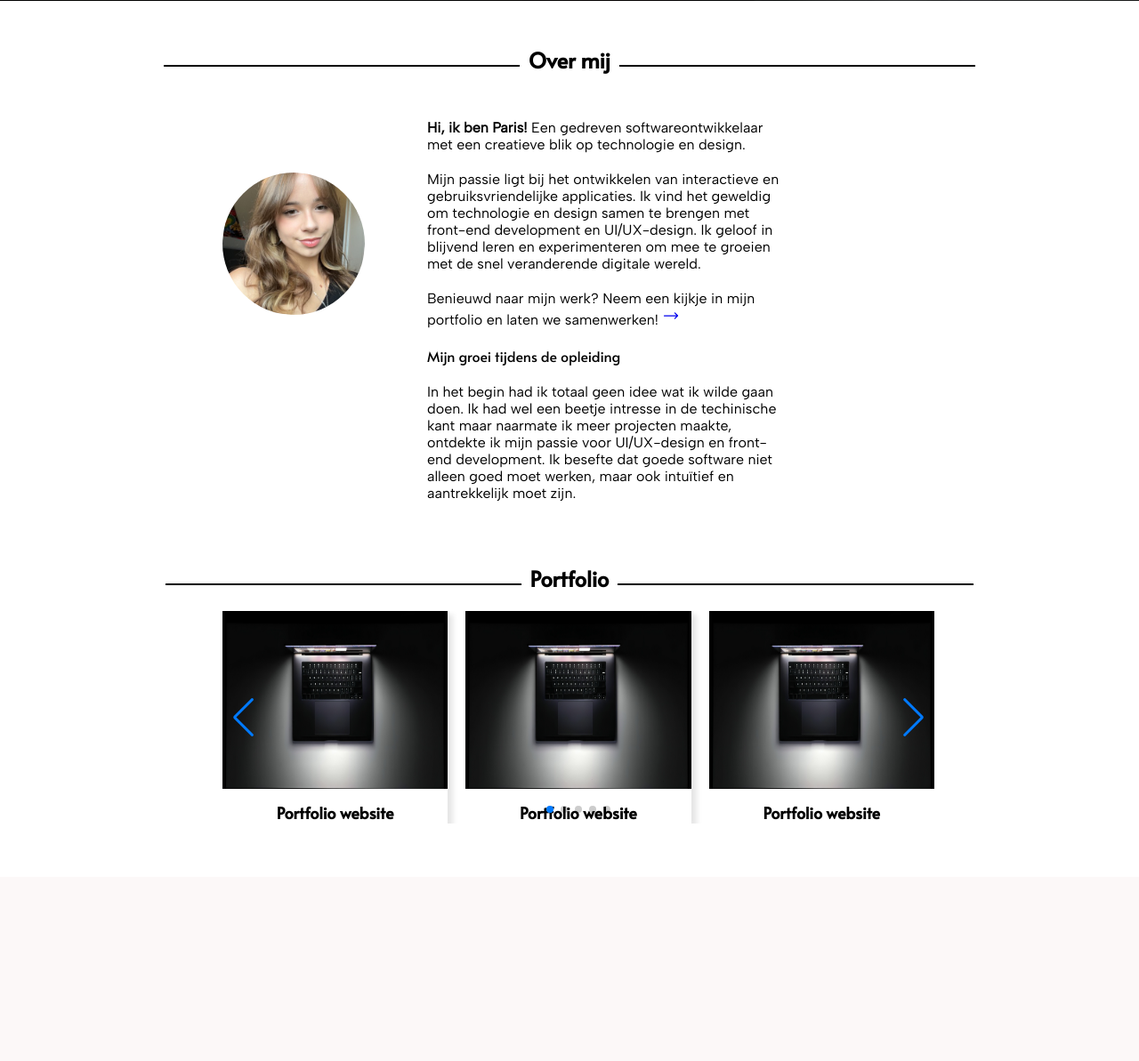
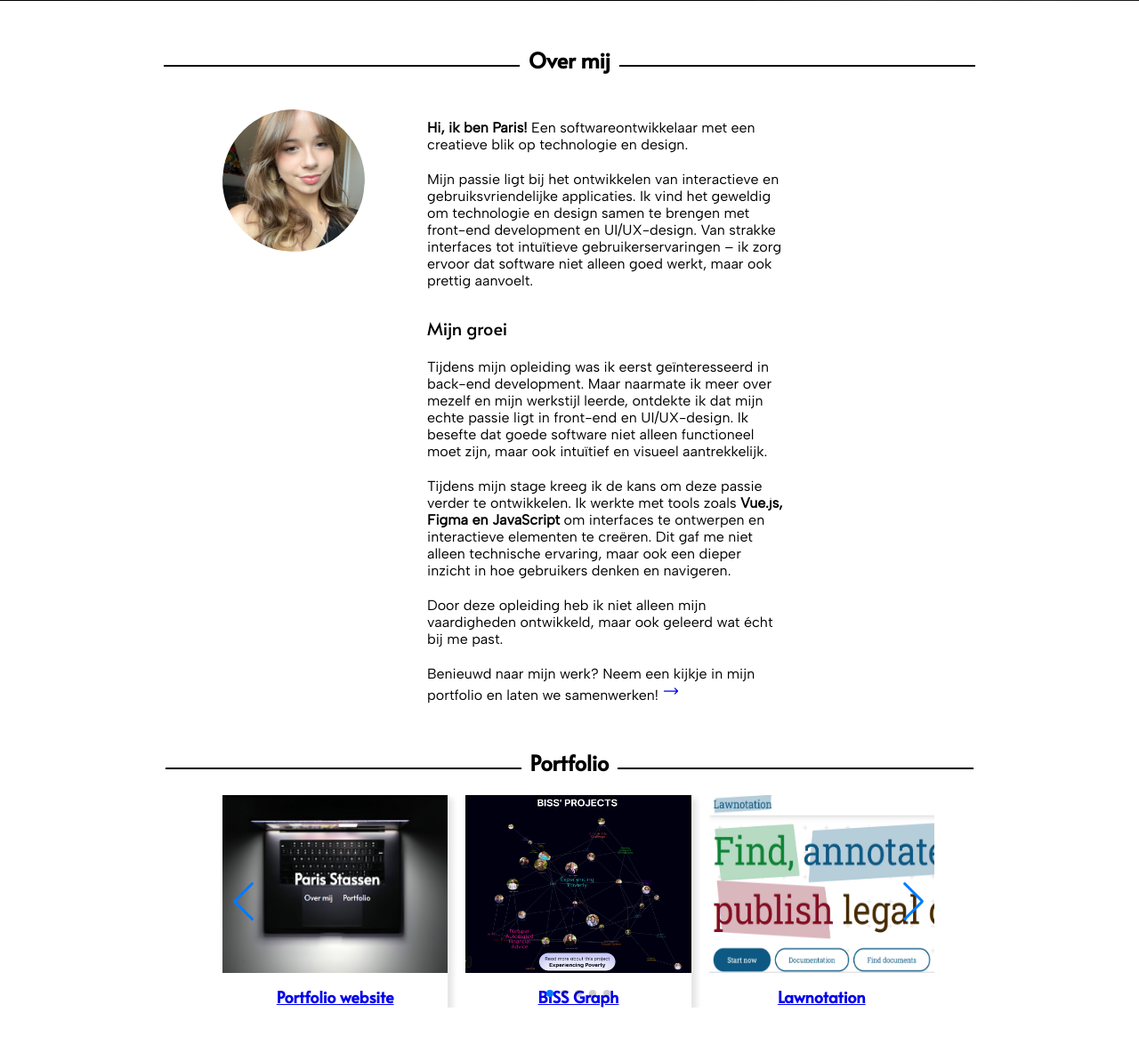
Before and after one commit to Parisxx/portfolio, a PHP site: page / in a window 1280 px wide. Shown: the part 799-1992 px from the top of the page at 89% size. Before the commit the page ends 1725 px from the top, so only its background shows below. Run offline with PHP 8.4, Linux system fonts and the light colour scheme.

Commit message:
fix: about me text aangepast feat: portfolio corousel toegevoegd

```diff
--- a/index.html
+++ b/index.html
@@ -6,8 +6,11 @@
     <title>Portfolio</title>
     <link rel="stylesheet" href="style.css">
     <link rel="stylesheet" href="https://cdn.jsdelivr.net/npm/swiper@11/swiper-bundle.min.css"/>
+    <link rel="icon" type="image/x-icon" href="src\images\profile.jpg">
 </head>
 <body>
+
+    <!-- Hero section -->
     <div class="hero">
         <div class="hero_overlay">
             <h1 class="hero_title">Paris Stassen</h1>
@@ -18,17 +21,33 @@
         </div>
     </div>
 
-
+    <!-- About me -->
     <div class="about_me">
         <h2 id="about_me" class="title">Over mij</h2>
         <div class="about_content">
             <img src="src/images/profile.jpg" alt="Paris Stassen" class="profile_pic">
             <div class="about_text">
-                <p><b>Hi, ik ben Paris!</b> Een gedreven softwareontwikkelaar met een creatieve blik op technologie en design.</p>
+                <p><b>Hi, ik ben Paris!</b> Een softwareontwikkelaar met een creatieve blik op technologie en design.</p>
 
                 <p>Mijn passie ligt bij het ontwikkelen van interactieve en gebruiksvriendelijke applicaties.
                     Ik vind het geweldig om technologie en design samen te brengen met front-end development en UI/UX-design.
-                Ik geloof in blijvend leren en experimenteren om mee te groeien met de snel veranderende digitale wereld.</p>
+                    Van strakke interfaces tot intuïtieve gebruikerservaringen – ik zorg ervoor dat software niet alleen
+                    goed werkt, maar ook prettig aanvoelt.</p>
+
+                <p class="about_subtitle">Mijn groei</p>
+
+                <p>Tijdens mijn opleiding was ik eerst geïnteresseerd in back-end development. Maar naarmate ik meer over mezelf en mijn werkstijl leerde, ontdekte ik dat mijn echte passie ligt in front-end en UI/UX-design.
+                    Ik besefte dat goede software niet alleen functioneel moet zijn,
+                    maar ook intuïtief en visueel aantrekkelijk.</p>
+
+                <p>Tijdens mijn stage kreeg ik de kans om deze passie verder te ontwikkelen.
+                    Ik werkte met tools zoals <b>Vue.js, Figma en JavaScript</b>
+                    om interfaces te ontwerpen en interactieve elementen te creëren.
+                    Dit gaf me niet alleen technische ervaring,
+                    maar ook een dieper inzicht in hoe gebruikers denken en navigeren.</p>
+
+                <p>Door deze opleiding heb ik niet alleen mijn vaardigheden ontwikkeld,
+                    maar ook geleerd wat écht bij me past.</p>
 
                     <div>
                         <span>Benieuwd naar mijn werk? Neem een kijkje in mijn portfolio en laten we samenwerken!</span>
@@ -39,56 +58,57 @@
                         </a>
                     </div>
 
-                <p class="about_subtitle">Mijn groei tijdens de opleiding</p>
-
-                <p>In het begin had ik totaal geen idee wat ik wilde gaan doen.
-                Ik had wel een beetje intresse in de techinische kant maar naarmate ik meer projecten maakte,
-                ontdekte ik mijn passie voor UI/UX-design en front-end development.
-                Ik besefte dat goede software niet alleen goed moet werken, maar ook intuïtief en aantrekkelijk moet zijn.</p>
-
             </div>
         </div>
     </div>
 
+    <!-- Portfolio -->
     <div class="portfolio">
         <h2 id="portfolio" class="title">Portfolio</h2>
-
 
         <div class="project-carousel">
             <div class="swiper">
                 <div class="swiper-wrapper">
+
+                    <div class="swiper-slide">
+                        <a href="portfolio.html">
+                            <div class="project-card">
+                                <img src="src\images\portfolio-website.png" alt="Portfolio website">
+                                <h3>Portfolio website</h3>
+                            </div>
+                        </a>
+                    </div>
+
+                    <div class="swiper-slide">
+                        <a href="graph.html">
+                            <div class="project-card">
+                                <img src="src\images\biss-graph.png" alt="BISS Graph">
+                                <h3>BISS Graph</h3>
+                            </div>
+                        </a>
+                    </div>
+
+                    <div class="swiper-slide">
+                        <a href="lawnotation.html">
+                            <div class="project-card">
+                                <img src="src\images\lawnotation-landingpage.png" alt="Lawnotation">
+                                <h3>Lawnotation</h3>
+                            </div>
+                        </a>
+                    </div>
+
+
                     <div class="swiper-slide">
                         <div class="project-card">
                             <img src="src\images\frontpage.png" alt="Portfolio website">
-                            <h3>Portfolio website</h3>
+                            <h3>text</h3>
                         </div>
                     </div>
 
                     <div class="swiper-slide">
                         <div class="project-card">
                             <img src="src\images\frontpage.png" alt="Portfolio website">
-                            <h3>Portfolio website</h3>
-                        </div>
-                    </div>
-
-                    <div class="swiper-slide">
-                        <div class="project-card">
-                            <img src="src\images\frontpage.png" alt="Portfolio website">
-                            <h3>Portfolio website</h3>
-                        </div>
-                    </div>
-
-                    <div class="swiper-slide">
-                        <div class="project-card">
-                            <img src="src\images\frontpage.png" alt="BISS Graph">
-                            <h3>BISS Graph</h3>
-                        </div>
-                    </div>
-
-                    <div class="swiper-slide">
-                        <div class="project-card">
-                            <img src="src\images\frontpage.png" alt="Lawnotation">
-                            <h3>Lawnotation</h3>
+                            <h3>text</h3>
                         </div>
                     </div>
                 </div>
@@ -103,5 +123,7 @@
         <script src="https://cdn.jsdelivr.net/npm/swiper@11/swiper-bundle.min.js"></script>
         <script src="script.js"></script>
     </div>
+
+    <!-- Footer -->
 </body>
 </html>
--- a/style.css
+++ b/style.css
@@ -122,7 +122,7 @@ nav a:hover {
     border-radius: 50%;
     object-fit: cover;
     margin-right: 50px;
-    margin-top: -150px;
+    margin-top: -500px;
 }
 
 .about_text {
@@ -139,7 +139,8 @@ nav a:hover {
 
 .about_subtitle {
     font-family: 'alata';
-    margin-top: 20px;
+    margin-top: 30px;
+    font-size: 20px;
 
 }
 
@@ -176,6 +177,11 @@ nav a:hover {
     align-items: center;
 }
 
+.swiper-slide h3 {
+    text-decoration: none;
+}
+
+
 .project-card {
     background: white;
     box-shadow: 6px 4px 6px rgba(0, 0, 0, 0.1);
```
Also changed, not shown: graph.html (added, +16 -0 lines), lawnotation.html (added, +16 -0 lines), portfolio.html (added, +16 -0 lines), src/images/biss-graph.png (added), src/images/lawnotation-landingpage.png (added), src/images/portfolio-website.png (added). Lines whose indentation alone changed are shown as unchanged.
